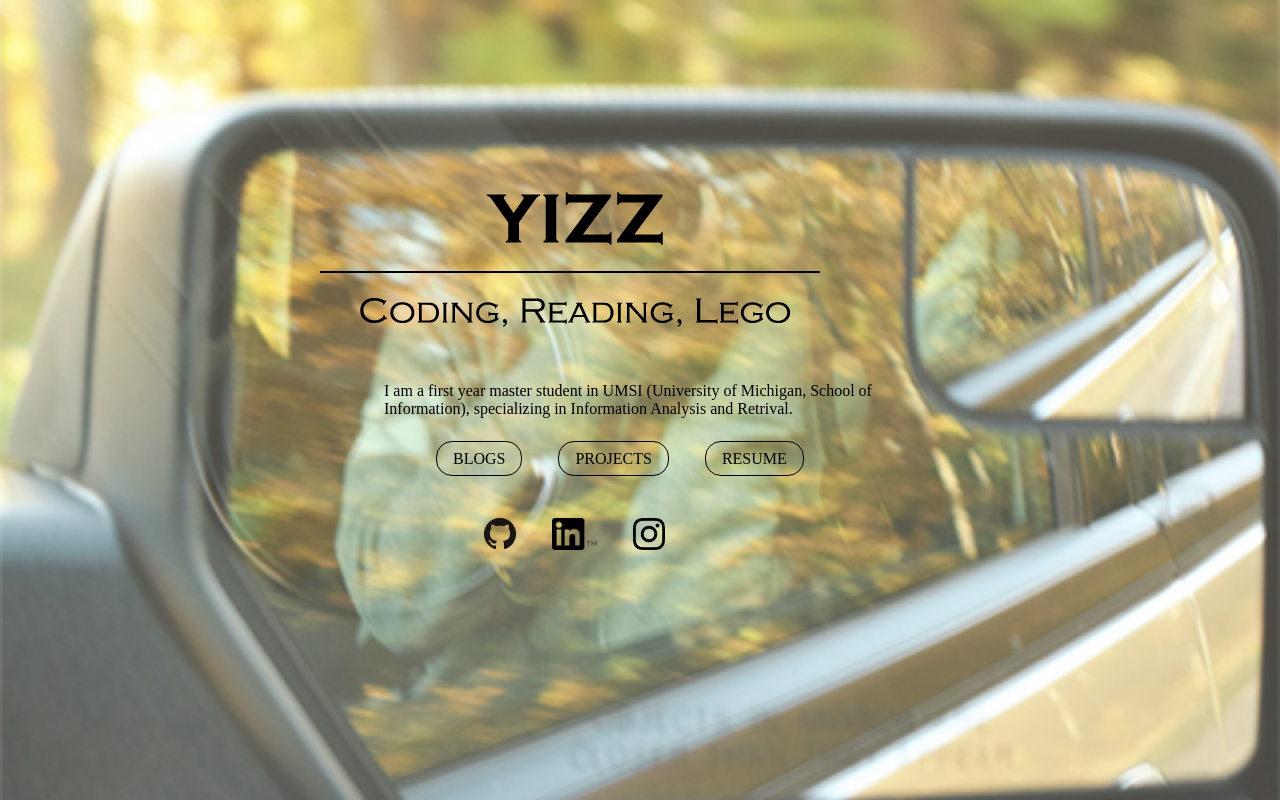
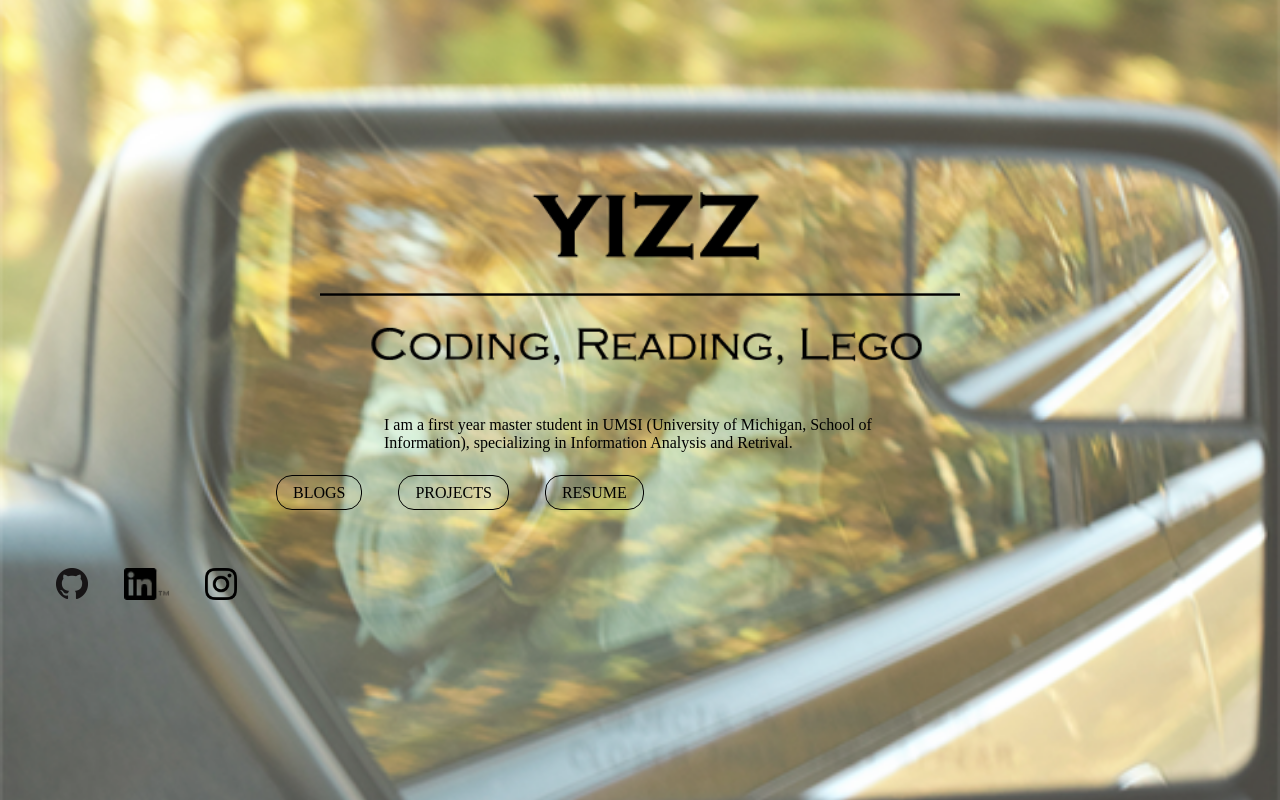
Before and after one commit to sylviazang/SI539Portfolio, a plain HTML site: page index.html in a window 1280 px wide. Drawn offline with Linux system fonts and the light colour scheme.

Commit message:
Update index.html

```diff
--- a/index.html
+++ b/index.html
@@ -11,16 +11,16 @@
 </head>
 <body>
   	<!-- <img class="background" src=""> -->
-	<div class="logo">
-  		<img id="logo" src="materials/logo.png">
+	<div>
+  		<img class="logo" src="materials/logo.png">
 	</div>
   	<div class="intro">
   		<p>I am a first year master student in UMSI (University of Michigan, School of Information), specializing in Information Analysis and Retrival.<br>
 	</p>
   </div>
   <!-- navbar -->
-  <div class="navbar">
-  <ul >
+  <div>
+  <ul class="navbar">
   	<li class="nav_item"><a href="blogs.html">BLOGS</a></li>
   	<li class="nav_item"><a href="projects.html">PROJECTS</a></li>
   	<li class="nav_item"><a href="resume.html">RESUME</a></li>
@@ -28,8 +28,8 @@
   </div>
   <br/>
   <!-- contacts -->
-  <div class="contacts">
-  <ul>
+  <div>
+  <ul class="contacts">
   	<li class="nav_item"><a href="https://github.com/sylviazang"><img src="materials/github2.png"></a></li>
     <li class="nav_item"><a href="https://www.linkedin.com/in/yize-zang-303a4b114?trk=nav_responsive_tab_profile_pic"><img src="materials/linkedin.png"></a></li>
     <li class="nav_item"><a href="https://www.instagram.com/yizzzzzz/"><img src="materials/instagram.png"></a></li>
```
